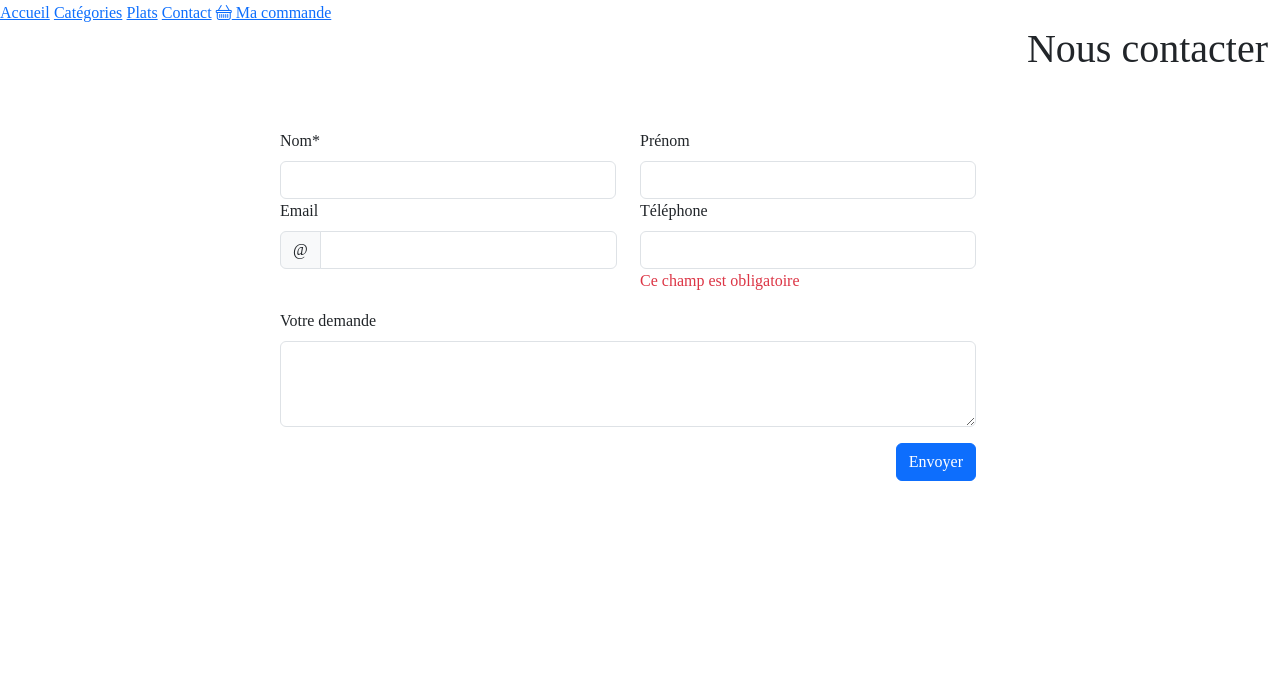
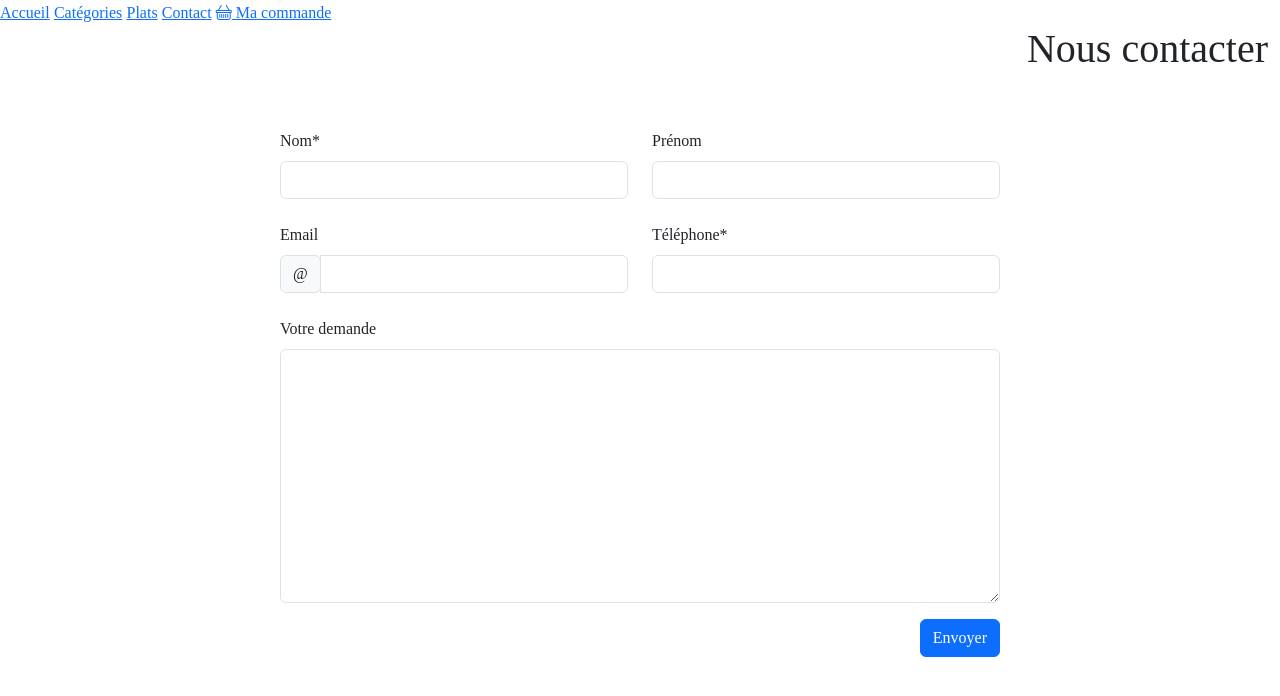
Before and after one commit to heidi-gouider/heidi, a PHP site: page /HTML/contact.html in a window 1280 px wide. Shown: the top 696 px of the page. Run offline with PHP 8.4, Linux system fonts and the light colour scheme.

Commit message:
modif html+js validation form

```diff
--- a/FRONT/STATIQUE/HTML/contact.html
+++ b/FRONT/STATIQUE/HTML/contact.html
@@ -6,9 +6,13 @@
   <meta http-equiv="X-UA-Compatible" content="IE=edge">
   <meta name="viewport" content="width=device-width, initial-scale=1.0">
   <title>contact</title>
-    <link href="https://cdn.jsdelivr.net/npm/bootstrap@5.3.0/dist/css/bootstrap.min.css" rel="stylesheet" integrity="sha384-9ndCyUaIbzAi2FUVXJi0CjmCapSmO7SnpJef0486qhLnuZ2cdeRhO02iuK6FUUVM" crossorigin="anonymous">
-    <link rel="stylesheet" href="https://cdn.jsdelivr.net/npm/bootstrap-icons@1.10.5/font/bootstrap-icons.css">        <link rel="stylesheet" type="text/css" href="../CSS/style.css">
+  <link href="https://cdn.jsdelivr.net/npm/bootstrap@5.3.0/dist/css/bootstrap.min.css" rel="stylesheet"
+    integrity="sha384-9ndCyUaIbzAi2FUVXJi0CjmCapSmO7SnpJef0486qhLnuZ2cdeRhO02iuK6FUUVM" crossorigin="anonymous">
+  <link rel="stylesheet" href="https://cdn.jsdelivr.net/npm/bootstrap-icons@1.10.5/font/bootstrap-icons.css">
+  <link rel="stylesheet" type="text/css" href="../CSS/style.css">
   <link rel="stylesheet" type="text/css" href="CSS/style.css">
+  <script defer src="FRONT/DYNAMIQUE/JAVASCRIPT/contact.js"></script>
+
 </head>
 
 <body>
@@ -26,67 +30,49 @@
   <h1 class="row col-12 justify-content-end">Nous contacter</h1>
 
   <div class="container d-flex justify-content-center">
-        <form class="row col-8 m-5 ">
-        <div class="row">
-            <!-- <div class="col-md-6">
-                <label for="validationServer01" class="form-label">Nom</label>
-                <input type="text" class="form-control" id="validationServer01" aria-describedby="validationServer01Feedback"  required>
-                <div id="validationServer01Feedback" class="invalid-feedback">
-                    Ce champ est obligatoire
-                </div>
-            </div> -->
-
-             <div class="col-md-6">
-                <label for="validationDefault01" class="form-label">Nom*</label>
-                <input type="text" class="form-control " id="validationDefault01" value="" required>
-               <!-- <p class="text-danger">Ce champ est obligatoire</p>  -->
+    <form action="" method="post" class="validation row col-8 m-5 " novalidate>
+      <div class="col-md-6 mb-4">
+        <label for="nom" class="form-label">Nom*</label>
+        <input type="text" class="form-control" name="nom" id="nom" required>
+        <span class="invalid-feedback">Ce champ est obligatoire</span>
       </div>
 
-        <div class="col-md-6">
-          <label for="validationServer02" class="form-label">Prénom</label>
-          <input type="text" class="form-control" id="validationServer02" value="">
-          <div class="valid-feedback">
+      <div class="col-md-6 mb-4">
+        <label for="prénom" class="form-label">Prénom</label>
+        <input type="text" class="form-control" id="prénom">
+        <!-- <div class="valid-feedback"></div> -->
+      </div>
+      <div class="col-md-6 mb-4">
+        <label for="email" class="form-label">Email</label>
+        <div class="input-group has-validation">
+          <span class="input-group-text" id="email">@</span>
+          <input type="text" class="form-control" id="email">
+          <!-- <div id="validationServerUsernameFeedback">
+          </div> -->
         </div>
       </div>
-        <div class="col-md-6">
-          <label for="validationServerUsername" class="form-label">Email</label>
-          <div class="input-group has-validation">
-            <span class="input-group-text" id="inputGroupPrepend3">@</span>
-            <input type="text" class="form-control" id="validationServerUsername" >
-            <div id="validationServerUsernameFeedback" >
-            </div>
-          </div>
-        </div>
-        <!-- <div class="col-md-6">
-          <label for="validationServer03" class="form-label">Téléphone</label>
-          <input type="text" class="form-control" id="validationServer03" aria-describedby="validationServer03Feedback" required>
-          <div id="validationServer03Feedback" class="invalid-feedback">
-            Entrez un numéro de téléphone
-          </div>
-        </div> -->
 
-        <div class="col-md-6">
-            <label for="validationDefault03" class="form-label">Téléphone</label>
-            <input type="number" class="form-control" id="validationDefault03" value="" required>
-           <p class="text-danger">Ce champ est obligatoire</p>
+      <div class="col-md-6 mb-4">
+        <label for="tel" class="form-label">Téléphone*</label>
+        <input type="number" class="form-control" id="tel" required>
+        <span class="invalid-feedback">Ce champ est obligatoire</span>
       </div>
 
 
       <div class="mb-3">
-            <label for="exampleFormControlTextarea1" class="form-label">Votre demande</label>
-            <textarea class="form-control" id="exampleFormControlTextarea1" rows="3"></textarea>
+        <label for="message" class="form-label">Votre demande</label>
+        <textarea class="form-control" id="message" rows="10"></textarea>
       </div>
-        <div class="col-12">
-        </div>
+      <!-- <div class="col-12">
+      </div> -->
       <div class="col-12 d-flex justify-content-end">
         <button class="btn btn-primary" type="submit">Envoyer</button>
       </div>
-        </div>
-        </div>
     </form>
   </div>
-      <script src="https://cdn.jsdelivr.net/npm/bootstrap@5.3.0/dist/js/bootstrap.bundle.min.js" integrity="sha384-geWF76RCwLtnZ8qwWowPQNguL3RmwHVBC9FhGdlKrxdiJJigb/j/68SIy3Te4Bkz" crossorigin="anonymous"></script>
-<script src="FRONT/DYNAMIQUE/JAVASCRIPT/contact.js"></script>
+  <script src="https://cdn.jsdelivr.net/npm/bootstrap@5.3.0/dist/js/bootstrap.bundle.min.js"
+    integrity="sha384-geWF76RCwLtnZ8qwWowPQNguL3RmwHVBC9FhGdlKrxdiJJigb/j/68SIy3Te4Bkz"
+    crossorigin="anonymous"></script>
 </body>
 
 </html>
```
Also changed, not shown: FRONT/DYNAMIQUE/JAVASCRIPT/contact.js (+31 -49 lines), FRONT/STATIQUE/CSS/category.css (+4 -3 lines), FRONT/STATIQUE/HTML/category.html (+16 -15 lines). Lines whose indentation alone changed are shown as unchanged.
